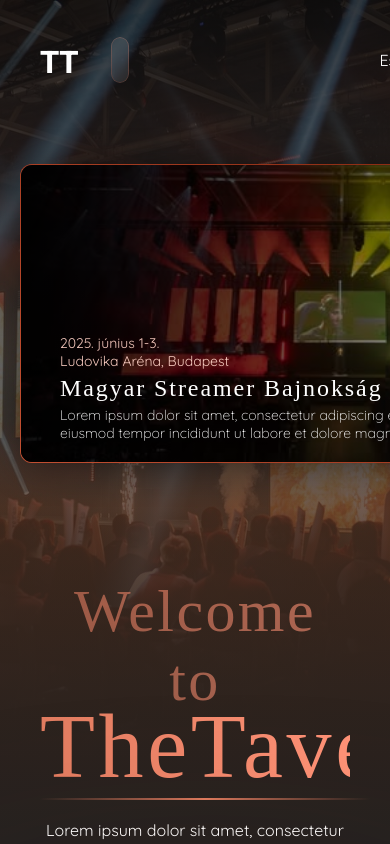
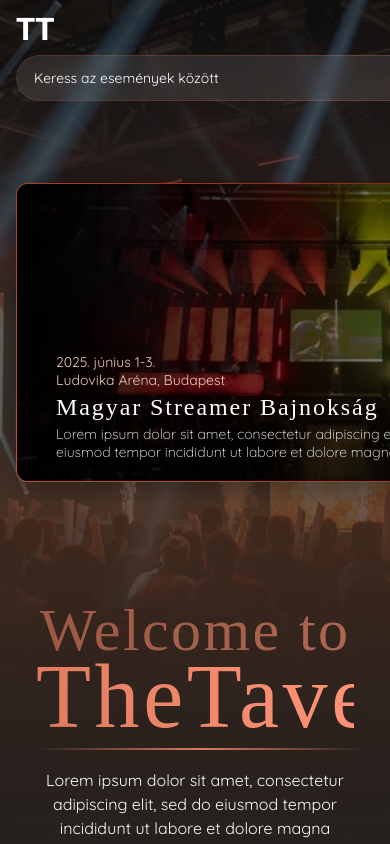
Before and after one commit to sooskristof123/thetavernfrontend, a Next.js app: page / in a window 390 px wide. Shown: the top 844 px of the page. Built offline with nearby package versions, Linux system fonts and the light colour scheme; a web font is replaced by a local one.

Commit message:
chore: corrected footer positioning on desktop

```diff
--- a/src/app/components/navigation.module.css
+++ b/src/app/components/navigation.module.css
@@ -6,3 +6,10 @@
     align-items: center;
     margin-right: 40px;
 }
+
+@media screen and (max-width: 640px) {
+    .navigation {
+        display: none;
+
+    }
+}
--- a/src/app/page.module.css
+++ b/src/app/page.module.css
@@ -240,3 +240,9 @@
   background-clip: text;
   color: transparent;
 }
+
+@media screen and (max-width: 640px) {
+    .page {
+        padding: 0 16px;
+    }
+}
--- a/src/app/sections/footer.js
+++ b/src/app/sections/footer.js
@@ -4,6 +4,7 @@ import styles from "./footer.module.css";
 export default function Footer() {
   return (
     <div className={styles.footer}>
+      <div className={styles.footer_wrapper}>
         <div className={styles.footer_content}>
             <p className={styles.footer_content__org_logo}>TT</p>
             <p className={styles.footer_content__org_name}>TheTavern</p>
@@ -23,6 +24,8 @@ export default function Footer() {
             <Link href="/">Rólunk</Link>
             <Link href="/">Bejelentkezés</Link>
         </div>
+      </div>
+
     </div>
   );
 }
--- a/src/app/sections/footer.module.css
+++ b/src/app/sections/footer.module.css
@@ -10,9 +10,11 @@
     margin-bottom: 55px;
 }
 
-.footer_content {
+.footer_wrapper {
     width: 1200px;
     margin: 0 auto;
+    display: flex;
+    justify-content: space-between;
 }
 
 .footer_content__org_logo {
@@ -75,5 +77,4 @@
     display: flex;
     justify-content: center;
     flex-direction: column;
-    margin-right: 120px;
 }
--- a/src/app/sections/header.module.css
+++ b/src/app/sections/header.module.css
@@ -15,3 +15,24 @@
     font-family: "Exo 2";
     margin-right: 32px;
 }
+
+@media screen and (max-width: 640px) {
+    .header {
+        width: 100vw;
+        height: 103px;
+        flex-direction: column;
+        align-items: flex-start;
+        padding: unset;
+        margin: unset;
+
+    }
+
+    .header_logo {
+        margin-top: 8px;
+        margin-bottom: 9px;
+    }
+
+    .header button {
+        display: none;
+    }
+}
```
